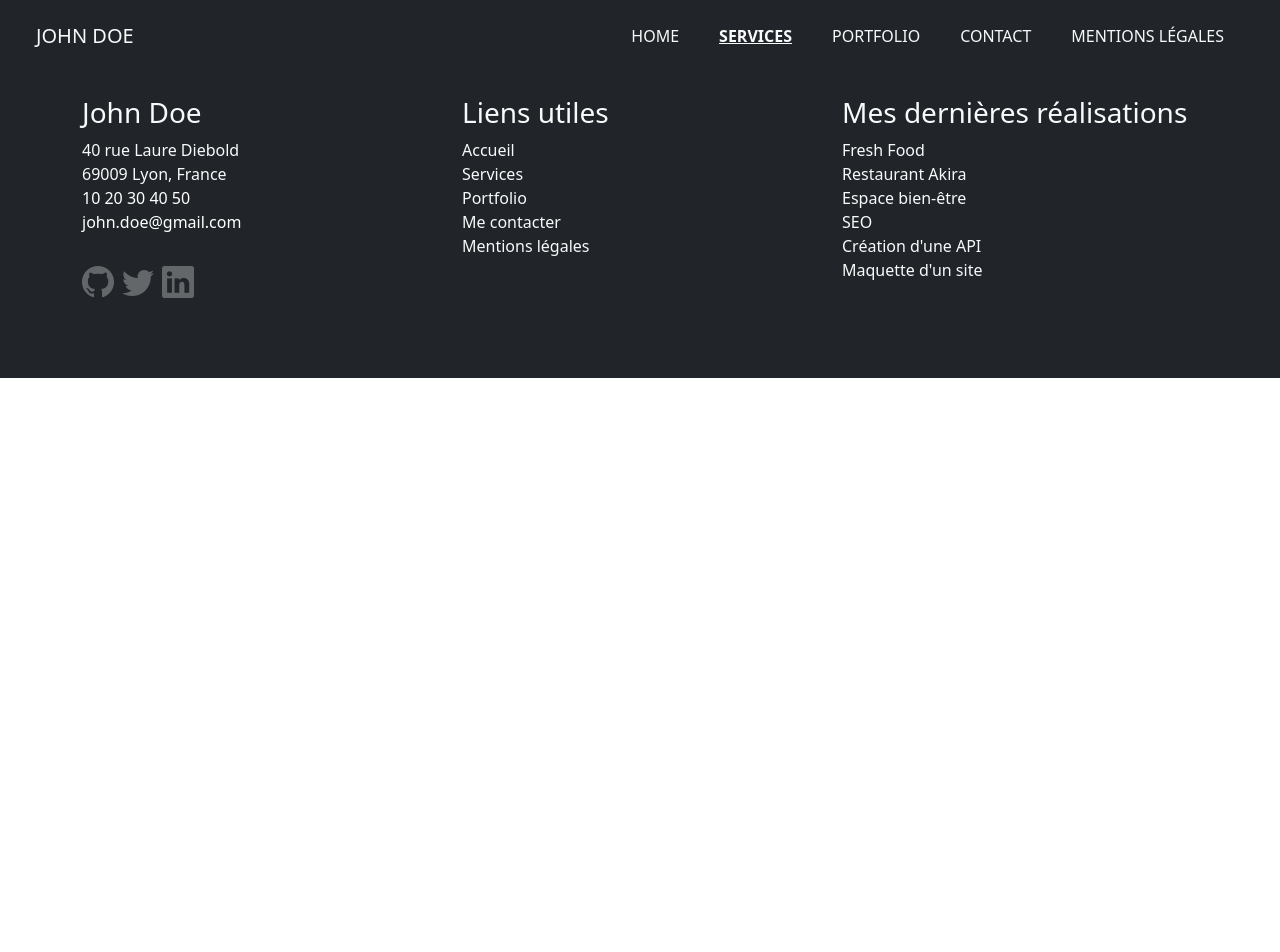
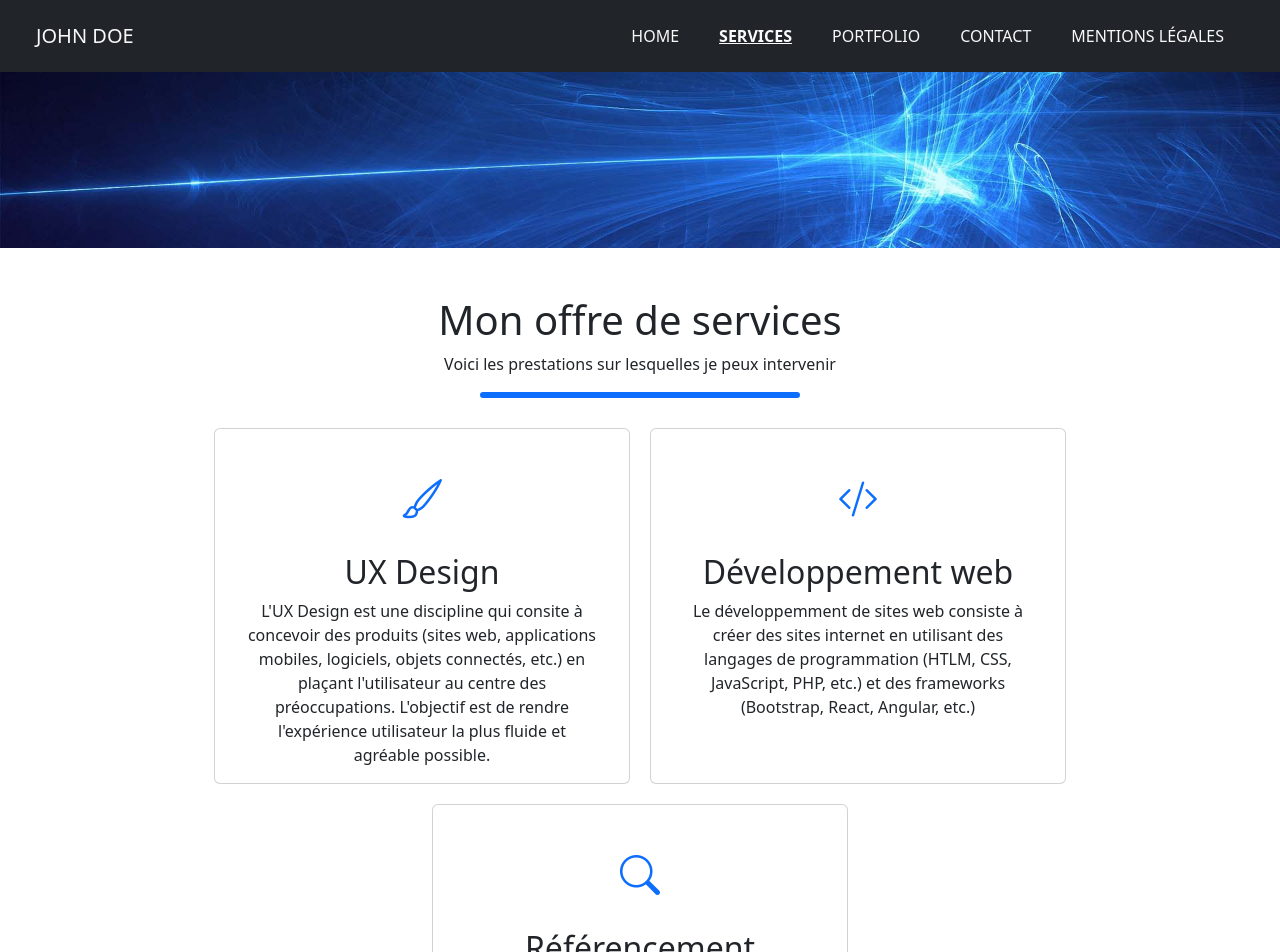
Before and after one commit to Laurinedbt/portfolio, a React (Create React App) app: page /services in a window 1280 px wide. Shown: the top 952 px of the page. Before the commit the page ends 800 px from the top, so only its background shows below. Built offline with nearby package versions, Linux system fonts and the light colour scheme.

Commit message:
Finalisation page Services

```diff
--- a/src/index.css
+++ b/src/index.css
@@ -102,6 +102,7 @@ footer .bi:hover {
   .hero-content{
     padding-bottom: 35px;
   }
+
 }
 
 .section {
@@ -127,7 +128,7 @@ footer .bi:hover {
   padding-top: 100px;
 }
 
-.contact-header{
+.contact-header, .services-header{
   display: flex;
   justify-content: center;
   align-items: center;
@@ -141,3 +142,8 @@ footer .bi:hover {
 .johndoe-adress{
   font-size: 1.4em;
 }
+
+.card{
+  max-width: 432px;
+  margin: 10px;
+}
--- a/src/pages/Services.jsx
+++ b/src/pages/Services.jsx
@@ -2,7 +2,55 @@
 const Services = () => {
     return (
         <div>
+            <header className="services-header">
+                    <div>
+                        <img src="/img/banner.jpg" alt="A propos de John Doe" className="mt-5 img-fluid"/>
+                        <h1 className="mt-5">Mon offre de services</h1>
+                        <p>Voici les prestations sur lesquelles je peux intervenir</p>
+                            <hr className="mx-auto w-25 border border-3 border-primary opacity-100 rounded"/>
+                    </div>
+            </header>
+            <main>
+                <div className="container-fluid">
+                    <div className="row justify-content-center m-1">
+                            <div class="card col-12 col-md-4">
+                                <div class="card-body text-center p-3">
+                                    <div className="m-4">
+                                        <i className="bi bi-brush text-primary fs-1"></i>
+                                    </div>
+                                    <h2 className="card-title">UX Design</h2>
+                                    <p class="card-text">L'UX Design est une discipline qui consite à concevoir des produits (sites web, applications mobiles, logiciels, objets connectés, etc.) en plaçant
+                                        l'utilisateur au centre des préoccupations. L'objectif est de rendre l'expérience utilisateur la plus fluide et agréable possible.
+                                    </p>
+                                </div>
+                            </div>
 
+                        <div class="card col-12 m- col-md-4">
+                            <div class="card-body text-center p-3">
+                                <div className="m-4">
+                                    <i className="bi bi-code-slash text-primary fs-1 m-4"></i>
+                                </div>
+                                <h2 className="card-title">Développement web</h2>
+                                <p class="card-text">Le développemment de sites web consiste à créer des sites internet en utilisant des langages de programmation (HTLM, CSS, JavaScript, PHP, etc.)
+                                et des frameworks (Bootstrap, React, Angular, etc.)
+                                </p>
+                            </div>
+                        </div>
+
+                        <div class="card col-12 col-md-4">
+                            <div class="card-body text-center p-3">
+                                <div className="m-4">
+                                    <i className="bi bi-search text-primary fs-1"></i>
+                                </div>
+                                <h2 className="card-title">Référencement</h2>
+                                <p class="card-text">Le référencement naturel (SEO) est une technique qui consiste à optimiser un site web pour le faire remonter dans les résultats des moteurs de recherche
+                                (Google, Bing, Yahoo, etc.). L'objectif est d'attirer un maximum de visiteurs qualifiés sur le site.
+                                </p>
+                            </div>
+                        </div>
+                    </div>
+                </div>
+            </main>
         </div>
     )
 }
```
